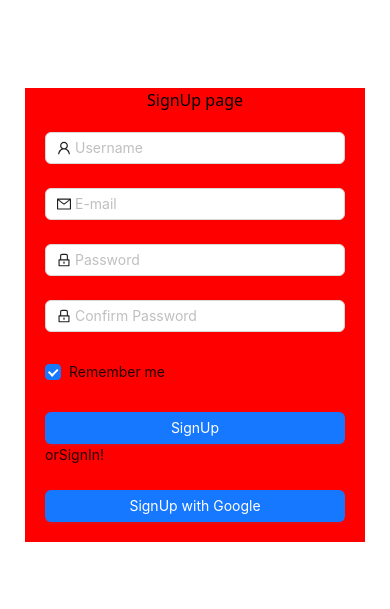
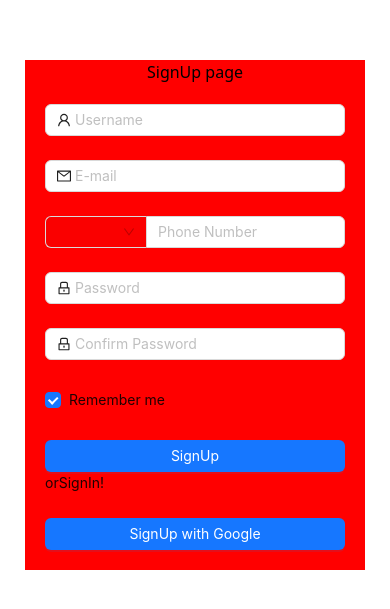
Before and after one commit to flexxdarker/Rozetka_API, a React (Vite) app in the folder RozetkaReactTs/: page /signup in a window 390 px wide. Shown: the part 107-716 px from the top of the page. Built offline with nearby package versions, Linux system fonts and the light colour scheme.

Commit message:
phone number for signup

```diff
--- a/RozetkaReactTs/src/components/auth/SignIn.tsx
+++ b/RozetkaReactTs/src/components/auth/SignIn.tsx
@@ -22,6 +22,7 @@ const SignIn: React.FC = () => {
         const GoogleSignIn = () => {
             console.log('Google SignIn');
         };
+
 
         return (
             <>
--- a/RozetkaReactTs/src/components/auth/SignUp.tsx
+++ b/RozetkaReactTs/src/components/auth/SignUp.tsx
@@ -1,8 +1,9 @@
 import React from 'react';
-import {FormProps} from 'antd';
-import { Button, Checkbox, Form, Input } from 'antd';
+import { Select, Button, Checkbox, Form, Input, FormProps } from 'antd';
 import {LockOutlined, UserOutlined,MailOutlined } from "@ant-design/icons";
 import {Link} from "react-router-dom";
+
+const { Option } = Select;
 
 type FieldTypeSignUp = {
     // username?: string;
@@ -24,6 +25,14 @@ const GoogleSignUp = () => {
 };
 
 const SignUp: React.FC = () => {
+
+    const prefixSelector = (
+        <Form.Item name="prefix" noStyle>
+            <Select style={{ width: 100 }}>
+                <Option value="380">+380</Option>
+            </Select>
+        </Form.Item>
+    );
 
 
     return (
@@ -52,6 +61,13 @@ const SignUp: React.FC = () => {
                         ]}
                     >
                         <Input prefix={<MailOutlined />} placeholder="E-mail" />
+                    </Form.Item>
+
+                    <Form.Item
+                        name="phoneNumber"
+                        rules={[{ required: true, message: 'Please input your phone number!' }]}
+                    >
+                        <Input addonBefore={prefixSelector} style={{ width: '100%' }} placeholder="Phone Number"/>
                     </Form.Item>
 
                     <Form.Item
```
